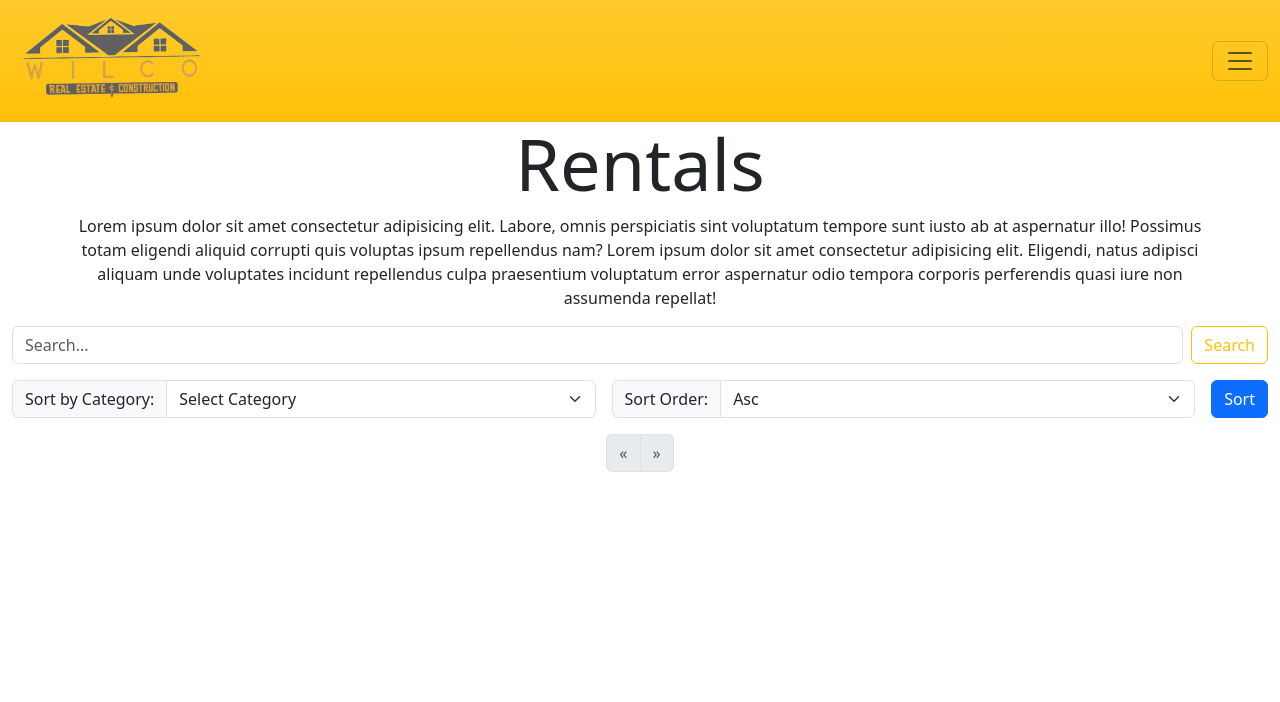
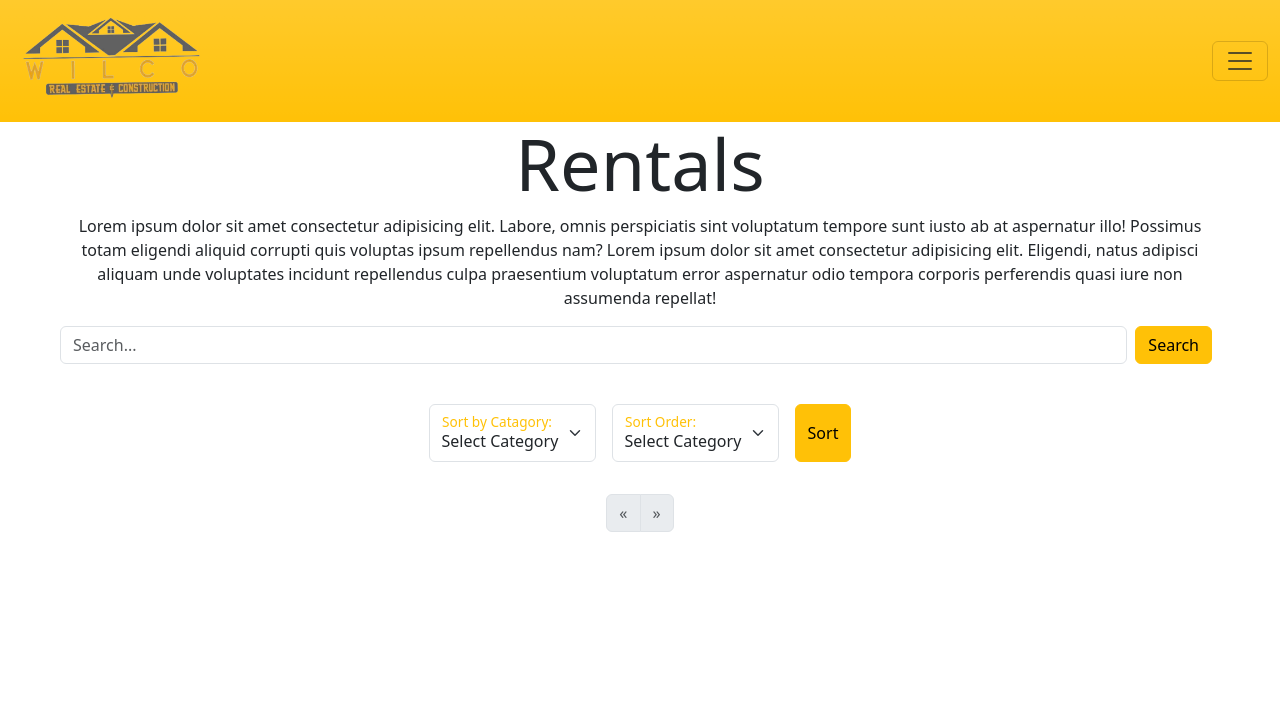
Before and after one commit to bmcmurry/WilcoConstruction, a Django app: template app/templates/properties.html in a window 1280 px wide. Shown: the top 702 px of the page. Run offline with Django 4.2, Linux system fonts and the light colour scheme; the template is opened without the code that fills it, so the values that code supplies are empty; some libraries are stand-ins or nearby versions.

Commit message:
sort bar edits

```diff
--- a/app/templates/properties.html
+++ b/app/templates/properties.html
@@ -12,33 +12,40 @@
     quasi iure non assumenda repellat!
   </p>
   <!-- Search form -->
-  <form class="d-flex mt-3" role="search" method="get" action="{% url 'properties' %}">
+  <div class="ms-5 me-5">
+  <form class="d-flex col mt-3" role="search" method="get" action="{% url 'properties' %}">
     {% csrf_token %}
     <input class="form-control me-2" type="search" name="search" value="{{ search_query }}" placeholder="Search..." aria-label="Search">
-    <button class="btn btn-outline-warning" type="submit">Search</button>
+    <button class="btn btn-warning me-2" type="submit">Search</button>
   </form>
+<br>
 
-  <div class="mt-3">
-      <form class="d-flex">
-          <div class="input-group">
-              <label class="input-group-text" for="sort-category">Sort by Category:</label>
-              <select class="form-select" id="sort-category" name="category">
-                  <option value="">Select Category</option>
-                  <option value="">Price</option>
-                  <option value="">Beds</option>
-              </select>
-          </div>
-          <div class="input-group ms-3">
-              <label class="input-group-text" for="sort-order">Sort Order:</label>
-              <select class="form-select" id="sort-order" name="sort">
-                  <option value="asc">Asc</option>
-                  <option value="desc">Desc</option>
-              </select>
-          </div>
-          <button class="btn btn-primary ms-3" type="submit">Sort</button>
+  <div class="m-3 d-flex justify-content-evenly">
+      <form class="d-flex ">
+        <div class="form-floating me-3">
+          <select class="form-select" id="sort-category" aria-label="Floating label select example">
+            <option selected>Select Category</option>
+            <option value="1">Price</option>
+            <option value="2">Beds</option>
+
+          </select>
+          <label for="sort-category" class="text-warning">Sort by Catagory:</label>
+        </div>
+        <div class="form-floating">
+          <select class="form-select" id="sort-order" aria-label="Floating label select example" name="sort">
+
+            <option selected>Select Category</option>
+            <option value="1">High-to-Low</option>
+            <option value="2">Low-to-High</option>
+
+          </select>
+          <label for="sort-order" class="text-warning">Sort Order:</label>
+        </div>
+
+          <button class="btn btn-warning ms-3" type="submit">Sort</button>
       </form>
   </div>
-
+</div>
 
 
 
```
Also changed, not shown: other parts of app/templates/properties.html (+2 -91 lines), app/templates/home.html (+5 -41 lines).
